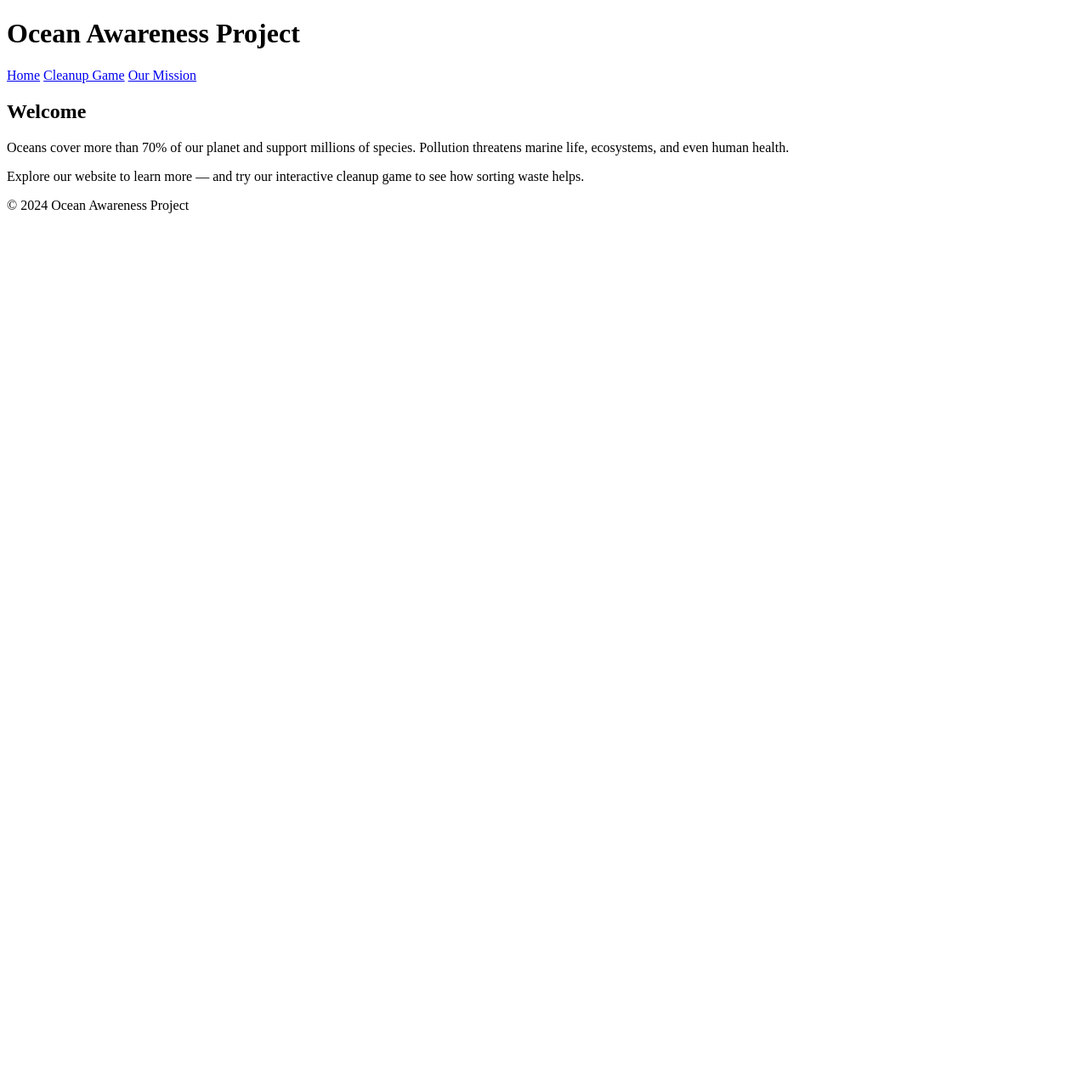
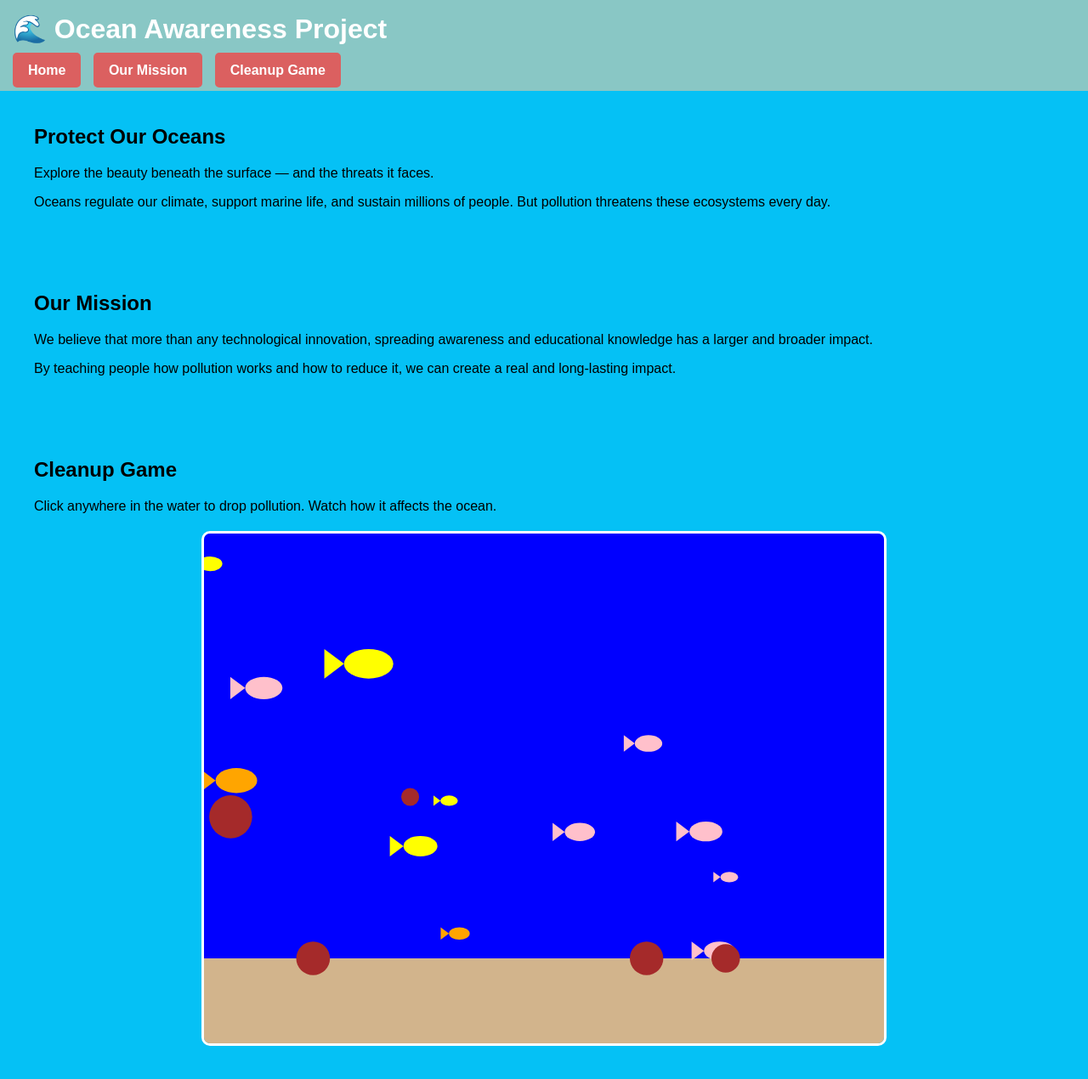
Before and after one commit to Classical67/practice-web-sites, a plain HTML site: page index.html in a window 1280 px wide. Shown: the whole page at 85% size. Before the commit the page ends 800 px from the top, so only its background shows below. Drawn offline with Linux system fonts and the light colour scheme.

Commit message:
Refactor index.html with new title and styles
Updated the title and added embedded CSS for styling. Enhanced the navigation and added sections for home, mission, and simulation.

```diff
--- a/index.html
+++ b/index.html
@@ -1,36 +1,226 @@
+
 <!DOCTYPE html>
 <html>
 <head>
   <meta charset="UTF-8">
-  <title>Ocean Awareness</title>
-  <link rel="stylesheet" href="style.css">
+  <title>Ocean Awareness Project</title>
+
+  <!-- Embedded CSS -->
+  <style>
+    body {
+      font-family: Arial, sans-serif;
+      margin: 0;
+      background: #05c1f5;
+    }
+
+    header {
+      background: #89c7c5;
+      color: white;
+      padding: 15px;
+    }
+
+    nav {
+      margin-top: 10px;
+    }
+
+    .nav-btn {
+      background-color: #db6060;
+      padding: 12px 18px;
+      border-radius: 5px;
+      color: white;
+      text-decoration: none;
+      font-weight: bold;
+      margin-right: 10px;
+      transition: 0.2s;
+    }
+
+    .nav-btn:hover {
+      background-color: #b94f4f;
+    }
+
+    section {
+      padding: 40px;
+    }
+
+    h1, h2 {
+      margin-top: 0;
+    }
+
+    /* Center canvas */
+    #ocean {
+      display: block;
+      margin: 20px auto;
+      border: 3px solid white;
+      border-radius: 10px;
+    }
+  </style>
 </head>
+
 <body>
 
+<!-- NAVIGATION -->
 <header>
-  <h1>Ocean Awareness Project</h1>
+  <h1>🌊 Ocean Awareness Project</h1>
   <nav>
-    <a href="index.html" class="nav-btn">Home</a>
-    <a href="game.html" class="nav-btn">Cleanup Game</a>
-    <a href="mission.html" class="nav-btn">Our Mission</a>
+    <a href="#home" class="nav-btn">Home</a>
+    <a href="#mission" class="nav-btn">Our Mission</a>
+    <a href="#simulation" class="nav-btn">Cleanup Game</a>
   </nav>
 </header>
 
-<section class="content">
-  <h2>Welcome</h2>
+<!-- HOME SECTION -->
+<section id="home">
+  <h2>Protect Our Oceans</h2>
   <p>
-    Oceans cover more than 70% of our planet and support millions of species.
-    Pollution threatens marine life, ecosystems, and even human health.
+    Explore the beauty beneath the surface — and the threats it faces.
   </p>
-
   <p>
-    Explore our website to learn more — and try our interactive cleanup game to see how sorting waste helps.
+    Oceans regulate our climate, support marine life, and sustain millions of people.
+    But pollution threatens these ecosystems every day.
   </p>
 </section>
 
-<footer>
-  <p>© 2024 Ocean Awareness Project</p>
-</footer>
+<!-- MISSION SECTION -->
+<section id="mission">
+  <h2>Our Mission</h2>
+  <p>
+    We believe that more than any technological innovation, spreading awareness
+    and educational knowledge has a larger and broader impact.
+  </p>
+  <p>
+    By teaching people how pollution works and how to reduce it, we can create a real and
+    long-lasting impact.
+  </p>
+</section>
+
+<!-- SIMULATION SECTION -->
+<section id="simulation">
+  <h2>Cleanup Game</h2>
+  <p>Click anywhere in the water to drop pollution. Watch how it affects the ocean.</p>
+
+  <canvas id="ocean" width="800" height="600"></canvas>
+</section>
+
+<!-- EMBEDDED JAVASCRIPT -->
+<script>
+const canvas = document.getElementById("ocean");
+const ctx = canvas.getContext("2d");
+
+const Width = canvas.width;
+const Height = canvas.height;
+
+// Fish drawing
+function drawFish(x, y, size, color) {
+  ctx.fillStyle = color;
+
+  ctx.beginPath();
+  ctx.ellipse(x, y, size, size * 0.6, 0, 0, Math.PI * 2);
+  ctx.fill();
+
+  ctx.beginPath();
+  ctx.moveTo(x - size, y);
+  ctx.lineTo(x - size - size * 0.8, y - size * 0.6);
+  ctx.lineTo(x - size - size * 0.8, y + size * 0.6);
+  ctx.closePath();
+  ctx.fill();
+}
+
+// Main fish
+const mainFish = {
+  x: Math.random() * Width,
+  y: Math.random() * (Height - 100),
+  size: 20,
+  color: "yellow",
+  speedX: Math.random() * 2 + 1,
+  speedY: Math.random() * 1 - 0.5
+};
+
+// Many fish
+const fishList = [];
+for (let i = 0; i < 11; i++) {
+  fishList.push({
+    x: Math.random() * Width,
+    y: Math.random() * (Height - 100),
+    size: Math.random() * 20 + 10,
+    color: ["yellow", "orange", "pink"][Math.floor(Math.random() * 3)],
+    speedX: Math.random() * 2 + 1,
+    speedY: Math.random() * 1 - 0.5
+  });
+}
+
+// Pollution
+const pollutionList = [];
+for (let i = 0; i < 5; i++) {
+  pollutionList.push({
+    x: Math.random() * Width,
+    y: Math.random() * (Height - 100),
+    radius: Math.random() * 20 + 10,
+    color: "brown",
+  });
+}
+
+function drawPollution(p) {
+  ctx.beginPath();
+  ctx.arc(p.x, p.y, p.radius, 0, Math.PI * 2);
+  ctx.fillStyle = p.color;
+  ctx.fill();
+}
+
+// Add pollution on click
+canvas.addEventListener("click", function (event) {
+  const rect = canvas.getBoundingClientRect();
+  pollutionList.push({
+    x: event.clientX - rect.left,
+    y: event.clientY - rect.top,
+    radius: 16,
+    color: "brown"
+  });
+});
+
+// Animation loop
+function draw() {
+  // Background
+  ctx.fillStyle = "blue";
+  ctx.fillRect(0, 0, Width, Height);
+
+  // Sand
+  ctx.fillStyle = "tan";
+  ctx.fillRect(0, Height - 100, Width, 100);
+
+  // Main fish movement
+  mainFish.x += mainFish.speedX;
+  mainFish.y += mainFish.speedY;
+
+  if (mainFish.x > Width) mainFish.x = 0;
+  if (mainFish.x < 0) mainFish.x = Width;
+  if (mainFish.y > Height - 100 || mainFish.y < 0) mainFish.speedY *= -1;
+
+  drawFish(mainFish.x, mainFish.y, mainFish.size, mainFish.color);
+
+  // Other fish
+  fishList.forEach(f => {
+    f.x += f.speedX;
+    f.y += f.speedY;
+
+    if (f.x > Width) f.x = 0;
+    if (f.x < 0) f.x = Width;
+    if (f.y > Height - 100 || f.y < 0) f.speedY *= -1;
+
+    drawFish(f.x, f.y, f.size, f.color);
+  });
+
+  // Pollution falling
+  pollutionList.forEach(p => {
+    p.y += 1;
+    if (p.y > Height - 100) p.y = Height - 100;
+    drawPollution(p);
+  });
+
+  requestAnimationFrame(draw);
+}
+
+draw();
+</script>
 
 </body>
 </html>
```
